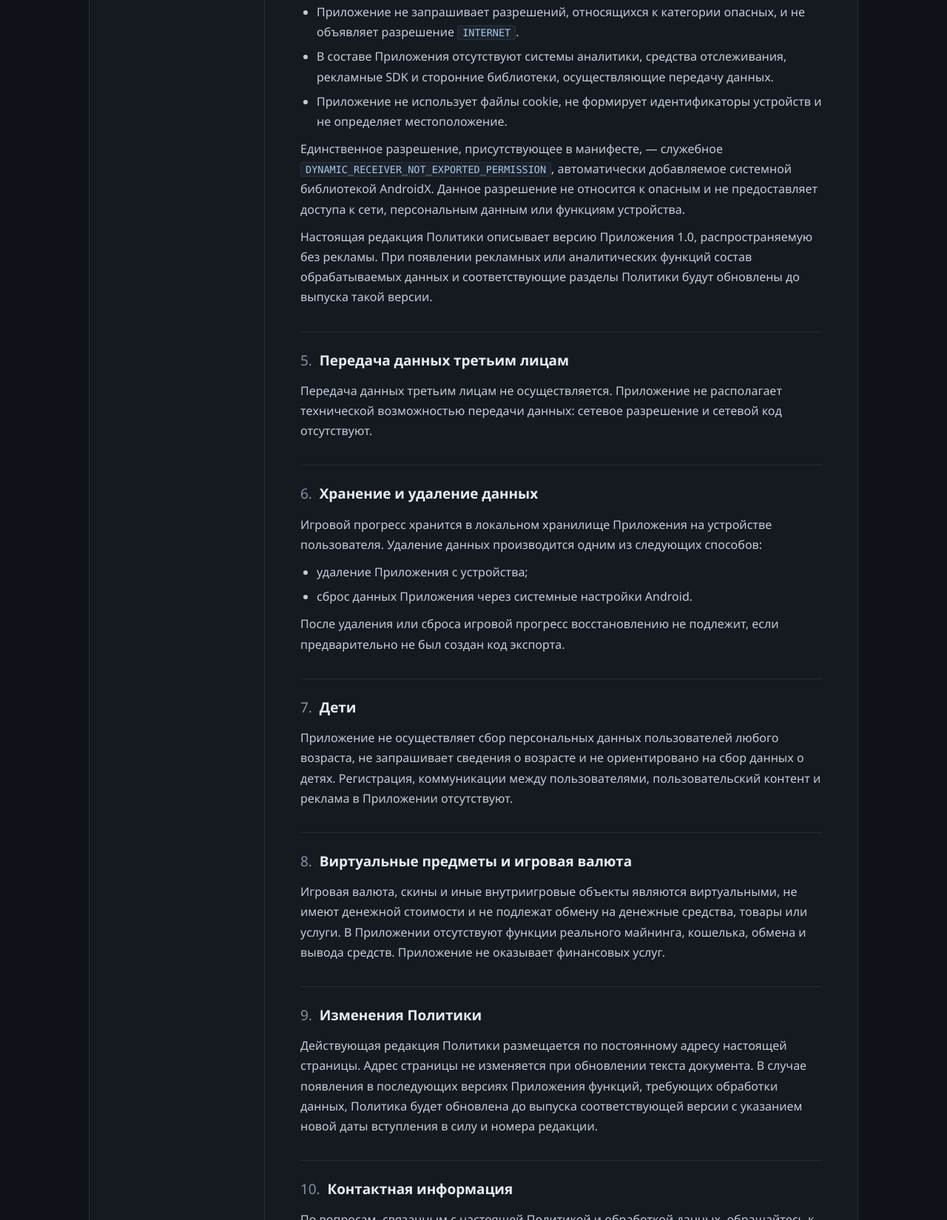
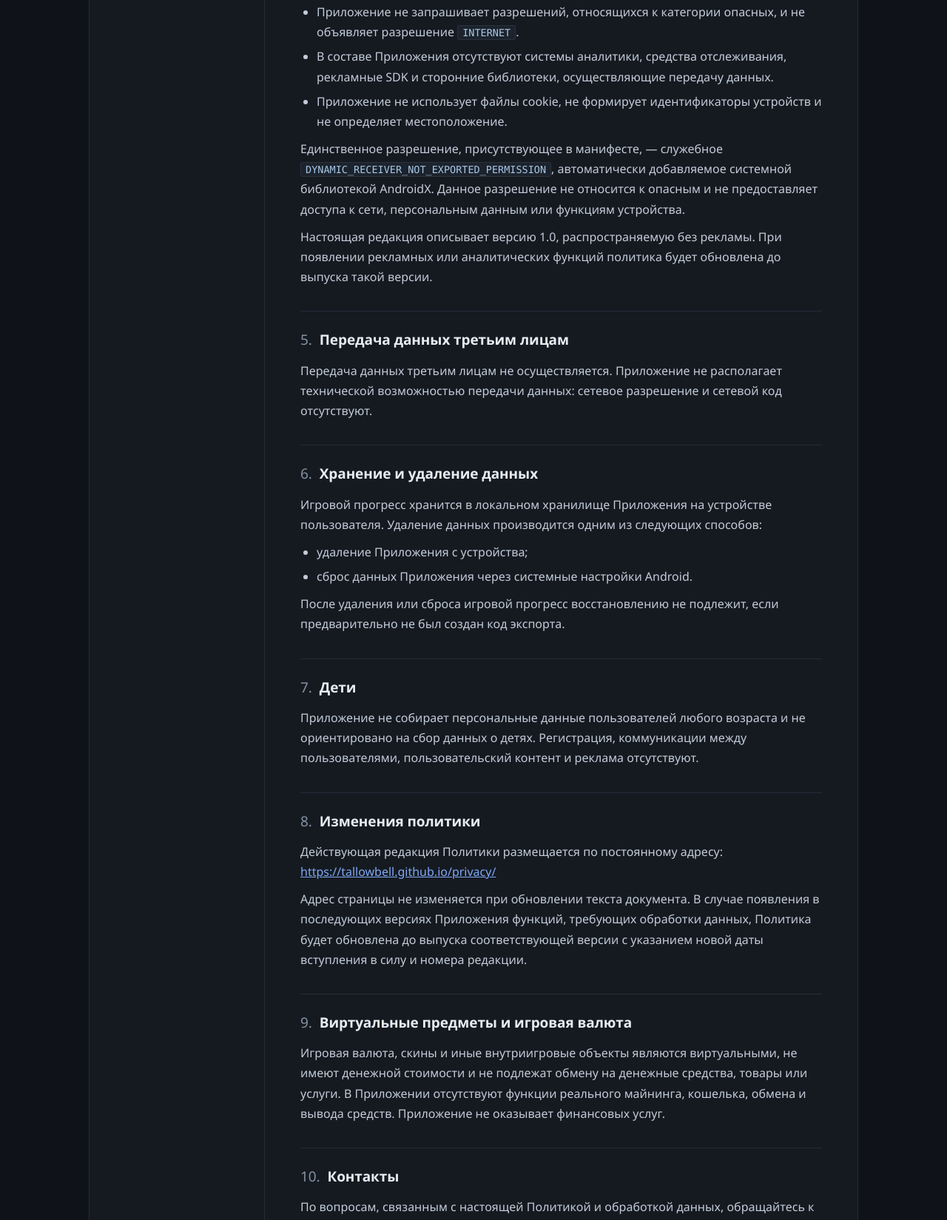
Before and after one commit to tallowbell/privacy, a plain HTML site: page index.html in a window 1280 px wide. Shown: the part 1961-3610 px from the top of the page at 74% size. Drawn offline with Linux system fonts and the light colour scheme.

Commit message:
index.html

```diff
--- a/index.html
+++ b/index.html
@@ -139,8 +139,8 @@
         <li><a href="#s5">Передача третьим лицам</a></li>
         <li><a href="#s6">Хранение и удаление</a></li>
         <li><a href="#s7">Дети</a></li>
-        <li><a href="#s8">Виртуальные предметы</a></li>
-        <li><a href="#s9">Изменения документа</a></li>
+        <li><a href="#s8">Изменения политики</a></li>
+        <li><a href="#s9">Виртуальные предметы</a></li>
         <li><a href="#s10">Контакты</a></li>
       </ol>
     </aside>
@@ -157,7 +157,7 @@
       </section>
 
       <section id="s2">
-        <h2><span>2.</span>Состав обрабатываемых данных</h2>
+        <h2><span>2.</span>Какие данные используются</h2>
         <p>Приложение не собирает и не передаёт персональные данные. Единственные данные,
           с которыми работает Приложение, — показатели игрового прогресса:</p>
         <ul>
@@ -195,9 +195,8 @@
           <code>DYNAMIC_RECEIVER_NOT_EXPORTED_PERMISSION</code>, автоматически добавляемое
           системной библиотекой AndroidX. Данное разрешение не относится к опасным и не
           предоставляет доступа к сети, персональным данным или функциям устройства.</p>
-        <p>Настоящая редакция Политики описывает версию Приложения 1.0, распространяемую без рекламы.
-          При появлении рекламных или аналитических функций состав обрабатываемых данных
-          и соответствующие разделы Политики будут обновлены до выпуска такой версии.</p>
+        <p>Настоящая редакция описывает версию 1.0, распространяемую без рекламы.
+          При появлении рекламных или аналитических функций политика будет обновлена до выпуска такой версии.</p>
       </section>
 
       <section id="s5">
@@ -220,33 +219,37 @@
 
       <section id="s7">
         <h2><span>7.</span>Дети</h2>
-        <p>Приложение не осуществляет сбор персональных данных пользователей любого возраста,
-          не запрашивает сведения о возрасте и не ориентировано на сбор данных о детях.
-          Регистрация, коммуникации между пользователями, пользовательский контент
-          и реклама в Приложении отсутствуют.</p>
+        <p>Приложение не собирает персональные данные пользователей любого возраста
+          и не ориентировано на сбор данных о детях. Регистрация, коммуникации между
+          пользователями, пользовательский контент и реклама отсутствуют.</p>
       </section>
 
       <section id="s8">
-        <h2><span>8.</span>Виртуальные предметы и игровая валюта</h2>
+        <h2><span>8.</span>Изменения политики</h2>
+        <p>Действующая редакция Политики размещается по постоянному адресу:
+          <a href="https://tallowbell.github.io/privacy/">https://tallowbell.github.io/privacy/</a></p>
+        <p>Адрес страницы не изменяется при обновлении текста документа. В случае появления
+          в последующих версиях Приложения функций, требующих обработки данных, Политика
+          будет обновлена до выпуска соответствующей версии с указанием новой даты
+          вступления в силу и номера редакции.</p>
+      </section>
+
+      <section id="s9">
+        <h2><span>9.</span>Виртуальные предметы и игровая валюта</h2>
         <p>Игровая валюта, скины и иные внутриигровые объекты являются виртуальными,
           не имеют денежной стоимости и не подлежат обмену на денежные средства, товары или услуги.
           В Приложении отсутствуют функции реального майнинга, кошелька, обмена и вывода средств.
           Приложение не оказывает финансовых услуг.</p>
       </section>
 
-      <section id="s9">
-        <h2><span>9.</span>Изменения Политики</h2>
-        <p>Действующая редакция Политики размещается по постоянному адресу настоящей страницы.
-          Адрес страницы не изменяется при обновлении текста документа. В случае появления
-          в последующих версиях Приложения функций, требующих обработки данных, Политика
-          будет обновлена до выпуска соответствующей версии с указанием новой даты
-          вступления в силу и номера редакции.</p>
-      </section>
-
       <section id="s10">
-        <h2><span>10.</span>Контактная информация</h2>
+        <h2><span>10.</span>Контакты</h2>
         <p>По вопросам, связанным с настоящей Политикой и обработкой данных, обращайтесь к разработчику:</p>
-        <p class="contact">TallowBell — <a href="mailto:tallowbell.team@gmail.com">tallowbell.team@gmail.com</a></p>
+        <ul style="list-style:none;padding-left:0">
+          <li>Email: <a href="mailto:tallowbell.team@gmail.com">tallowbell.team@gmail.com</a></li>
+          <li>Сайт: <a href="https://tallowbell.github.io/privacy/">https://tallowbell.github.io/privacy/</a></li>
+          <li>VK / MAX: отдельные аккаунты не ведутся</li>
+        </ul>
         <p style="color:var(--muted);font-size:14.5px;margin-top:16px">Документ носит информационный
           характер и не является юридической консультацией.</p>
       </section>
```
